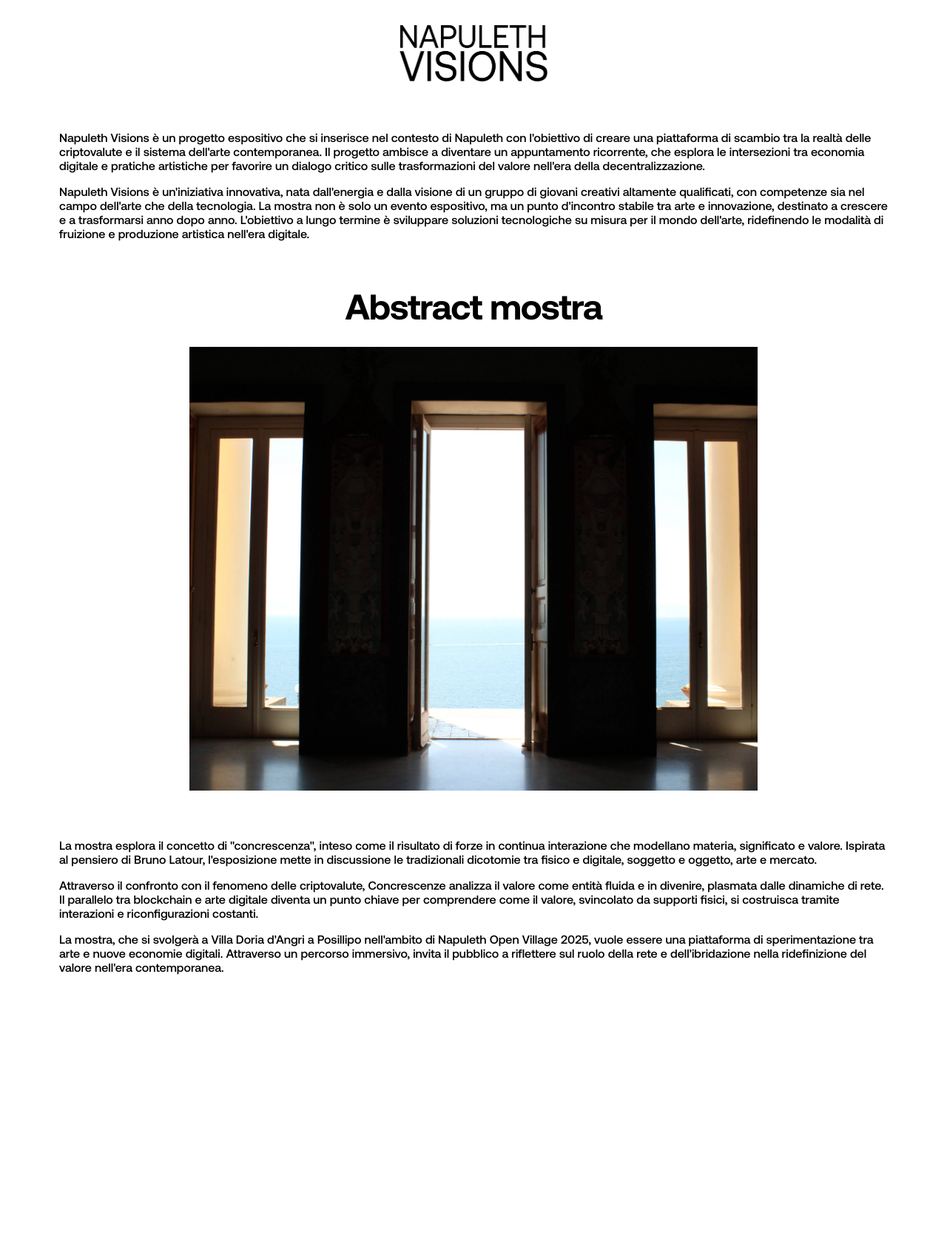
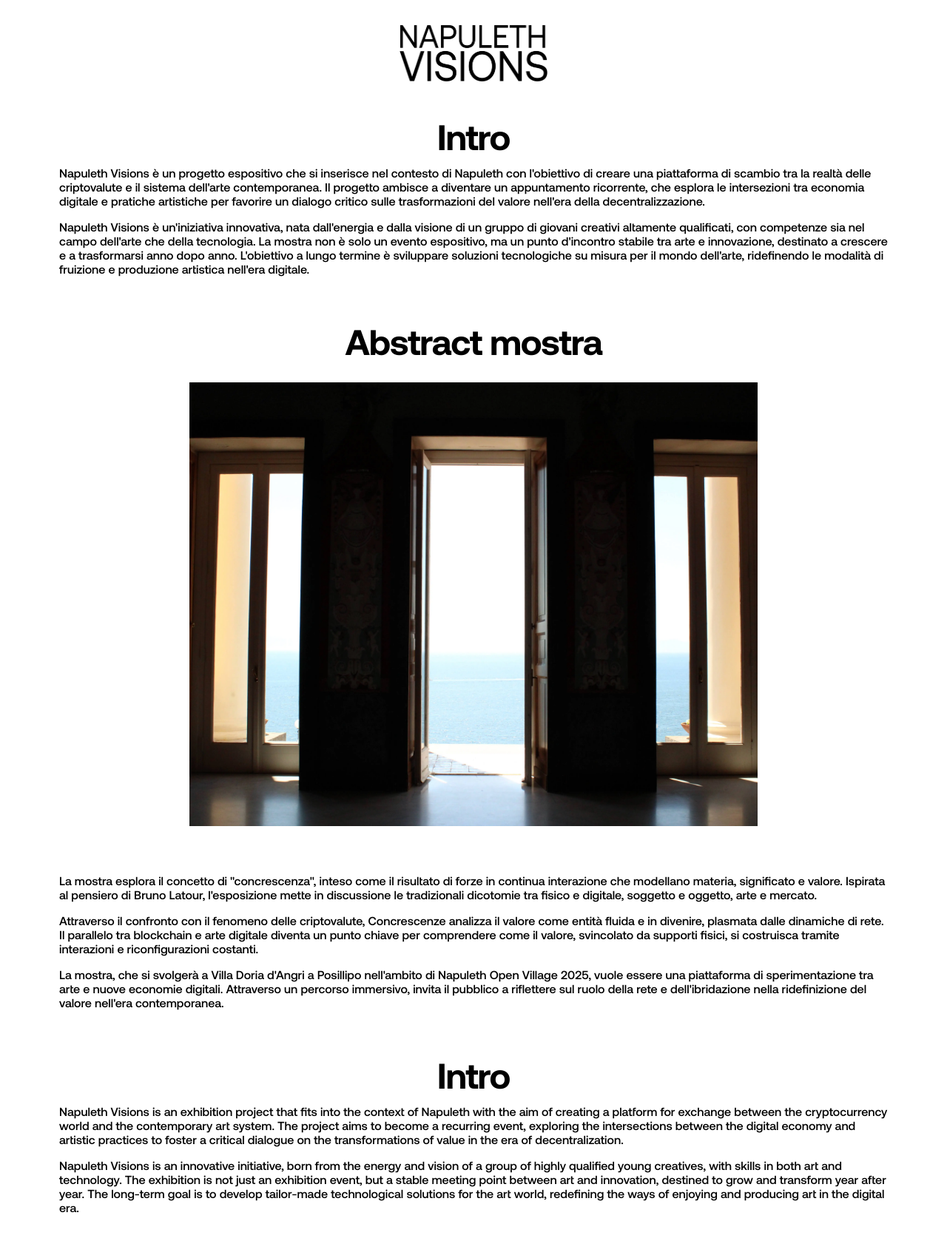
Before and after one commit to MedNewton/napuleth-visions, a Next.js app: page / in a window 1280 px wide. Shown: the top 1678 px of the page at 74% size. Before the commit the page ends 1365 px from the top, so only its background shows below. Built offline with nearby package versions, Linux system fonts and the light colour scheme.

Commit message:
Update page.tsx

```diff
--- a/src/app/page.tsx
+++ b/src/app/page.tsx
@@ -16,6 +16,9 @@ export default function Home() {
           }} />
         </div>
         <div>
+          <h4 className={styles.title}>
+            Intro
+          </h4>
           <p>
             Napuleth Visions è un progetto espositivo che si inserisce nel contesto di Napuleth con l&apos;obiettivo di creare una
             piattaforma di scambio tra la realtà delle criptovalute e il sistema dell&apos;arte contemporanea. Il progetto ambisce a
@@ -62,6 +65,17 @@ export default function Home() {
             pubblico a riflettere sul ruolo della rete e dell&apos;ibridazione nella ridefinizione del valore nell&apos;era contemporanea.
           </p>
         </div>
+        <div>
+         <h4 className={styles.title}>
+            Intro
+          </h4>
+          <p>
+            Napuleth Visions is an exhibition project that fits into the context of Napuleth with the aim of creating a platform for exchange between the cryptocurrency world and the contemporary art system. The project aims to become a recurring event, exploring the intersections between the digital economy and artistic practices to foster a critical dialogue on the transformations of value in the era of decentralization.
+          </p>
+          <p>
+            Napuleth Visions is an innovative initiative, born from the energy and vision of a group of highly qualified young creatives, with skills in both art and technology. The exhibition is not just an exhibition event, but a stable meeting point between art and innovation, destined to grow and transform year after year. The long-term goal is to develop tailor-made technological solutions for the art world, redefining the ways of enjoying and producing art in the digital era.
+          </p>
+        </div>
 
 
       </div>
```
